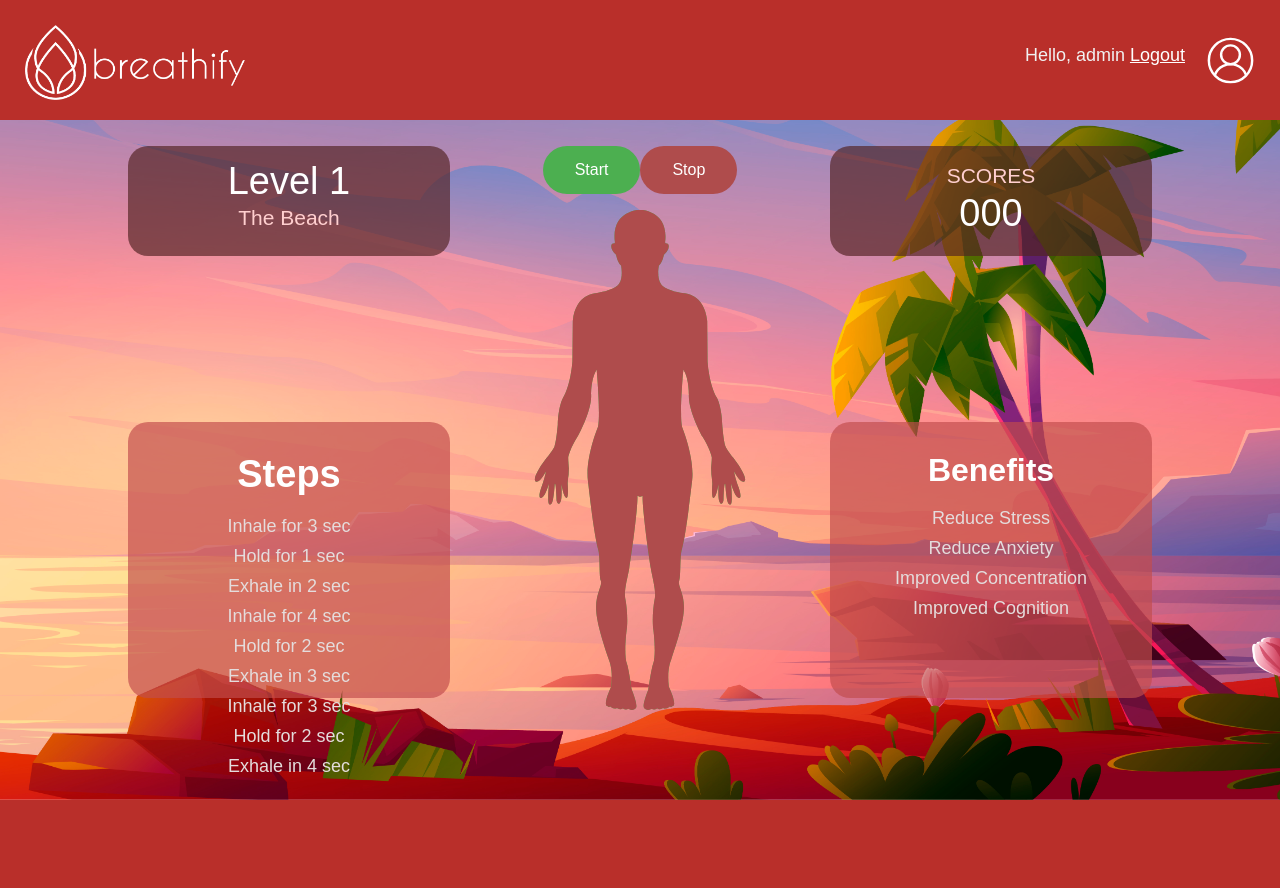
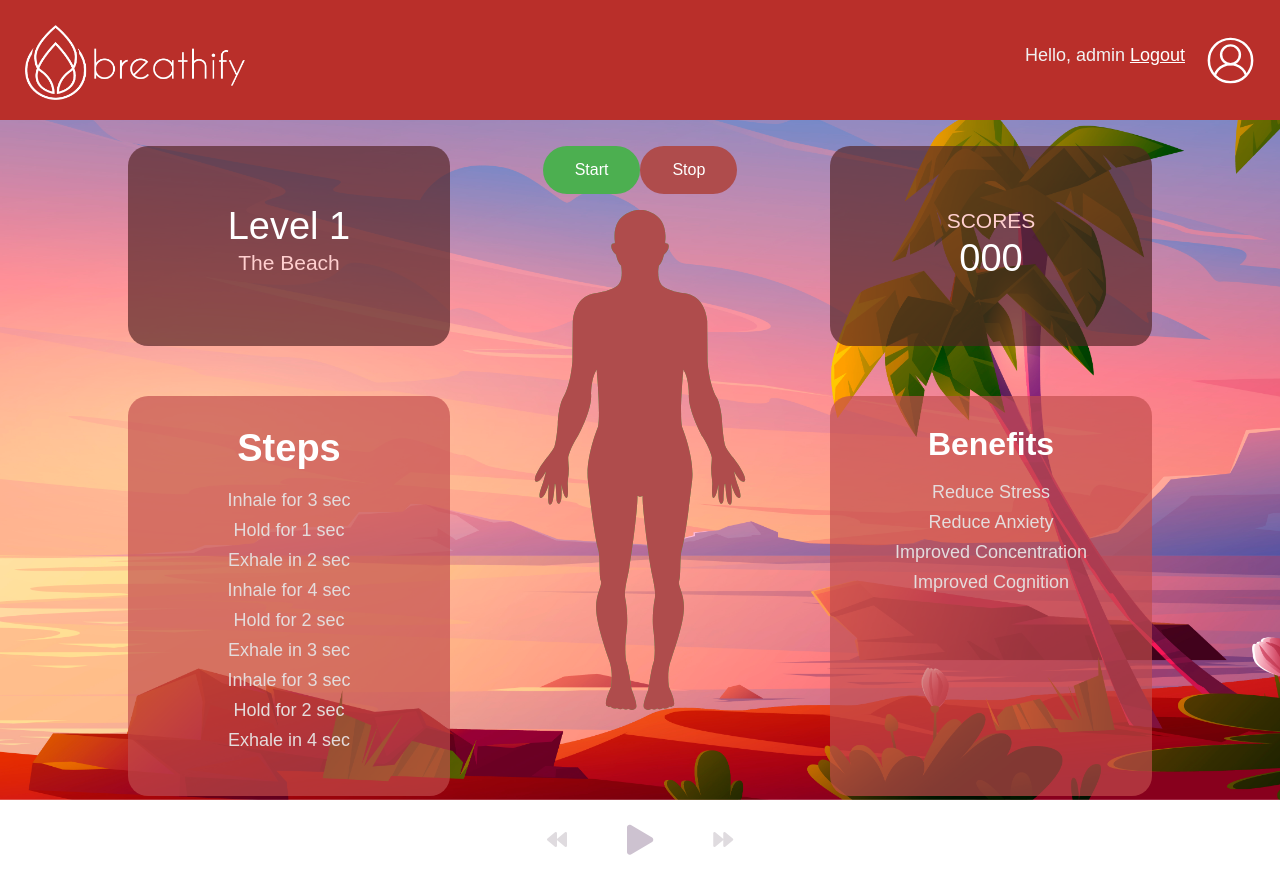
Before and after one commit to manzoorpm/CS555_breathify, a Django app: page /levelone/ in a window 1280 px wide. Before the commit the page ends 800 px from the top, so only its background shows below. Run offline with Django 4.2, Linux system fonts and the light colour scheme; a user stored in the database is signed in; some libraries are stand-ins or nearby versions.

Commit message:
Meditation Music

```diff
--- a/breathify/appone/templates/appone/levelone.html
+++ b/breathify/appone/templates/appone/levelone.html
@@ -8,6 +8,8 @@
     <link rel="stylesheet" type="text/css" href="{% static '/css/cssFramework.css' %}">
     <script src="{% static '/js/main.js' %}"></script>
     <script src="https://ajax.googleapis.com/ajax/libs/jquery/3.6.0/jquery.min.js"></script>
+    <link rel="stylesheet" href="https://cdnjs.cloudflare.com/ajax/libs/font-awesome/5.10.2/css/all.min.css" />
+
 </head>
 
 <body>
@@ -126,8 +128,26 @@
                             </g>
                     </svg>
                 </div>
-                <div> <button class="StartButton" id="start" onclick="start()">Start</button></div>
-                <div> <button class="StopButton" id="stop" onclick="stop()">Stop</button></div>
+                <div class="start-stop">
+                    <div> <button class="StartButton" id="start" onclick="start()">Start</button></div>
+                    <div> <button class="StopButton" id="stop" onclick="stop()">Stop</button></div>
+                </div>
+                <div class="music-box" id="music-box">
+                    <audio src="{% static 'music/music2.mp3' %}" id="audio"></audio>
+                    <div class="music-control">
+                        <button id="prev" class="action-btn">
+                            <i class="fas fa-backward"></i>
+                        </button>
+                        <button id="play" class="action-btn action-btn-big">
+                            <i class="fas fa-play"></i>
+                        </button>
+                        <button id="next" class="action-btn">
+                            <i class="fas fa-forward"></i>
+                        </button>
+                    </div>
+                </div>
+
+
             </div>
             <div class="main-page-right">
                 <div class="main-level-box">
@@ -141,9 +161,12 @@
                     <div class="task">Improved Concentration</div>
                     <div class="task">Improved Cognition</div>
                 </div>
+
+
             </div>
         </div>
     </div>
+    <script src="{% static '/js/music.js' %}"></script>
 </body>
 
 </html>
--- a/breathify/static/css/main.css
+++ b/breathify/static/css/main.css
@@ -728,6 +728,7 @@
 
 .steps-box {
     height: 50%;
+    min-height: 400px;
     border-radius: 20px;
 }
 
@@ -783,7 +810,8 @@
     display: -ms-flexbox;
     display: flex;
     height: 20%;
-    margin-bottom: 0%;
+    min-height: 200px ;
+    margin-bottom: 50px;
     padding: 20px;
     -webkit-box-orient: vertical;
     -webkit-box-direction: normal;
@@ -824,6 +852,7 @@
 
 .benefits-box {
     height: 50%;
+    min-height: 400px;
     border-radius: 20px;
     background-color: rgba(194, 77, 77, 0.67);
 }
@@ -914,3 +943,38 @@
     font-weight: 500;
     text-align: center;
   }
+
+  /* Music Player Styles */
+@import url('https://fonts.googleapis.com/css?family=Lato&display=swap');
+
+.music-box {
+  border-radius: 15px;
+  display: flex;
+  padding: 20px 30px;
+  position: relative;
+  margin: 100px 0;
+  z-index: 10;
+  margin-top: 600px;
+}
+
+.music-control {
+  display: flex;
+  align-items: center;
+  justify-content: center;
+  z-index: 1;
+}
+
+.action-btn {
+  background-color: rgba(0,0,0,0);
+  border: 0;
+  color: #dfdbdf;
+  font-size: 20px;
+  cursor: pointer;
+  padding: 10px;
+  margin: 0 20px;
+}
+
+.action-btn.action-btn-big {
+  color: #cdc2d0;
+  font-size: 30px;
+}
```
Also changed, not shown: other parts of breathify/static/css/main.css (+30 -4 lines), breathify/static/js/music.js (added, +82 -0 lines), breathify/db.sqlite3, 2 other files.
